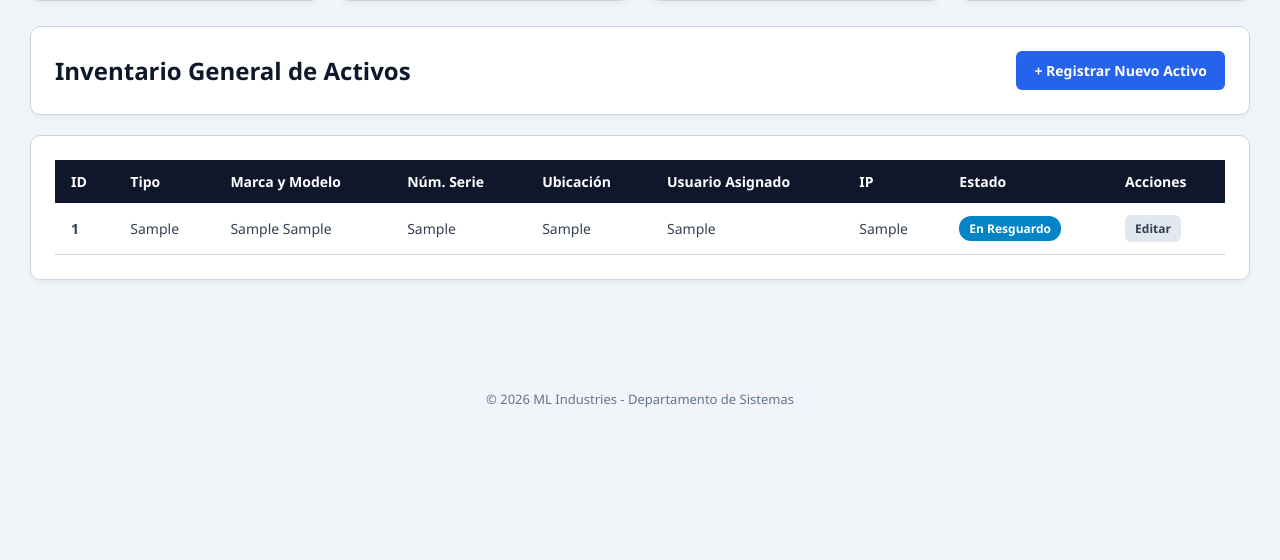
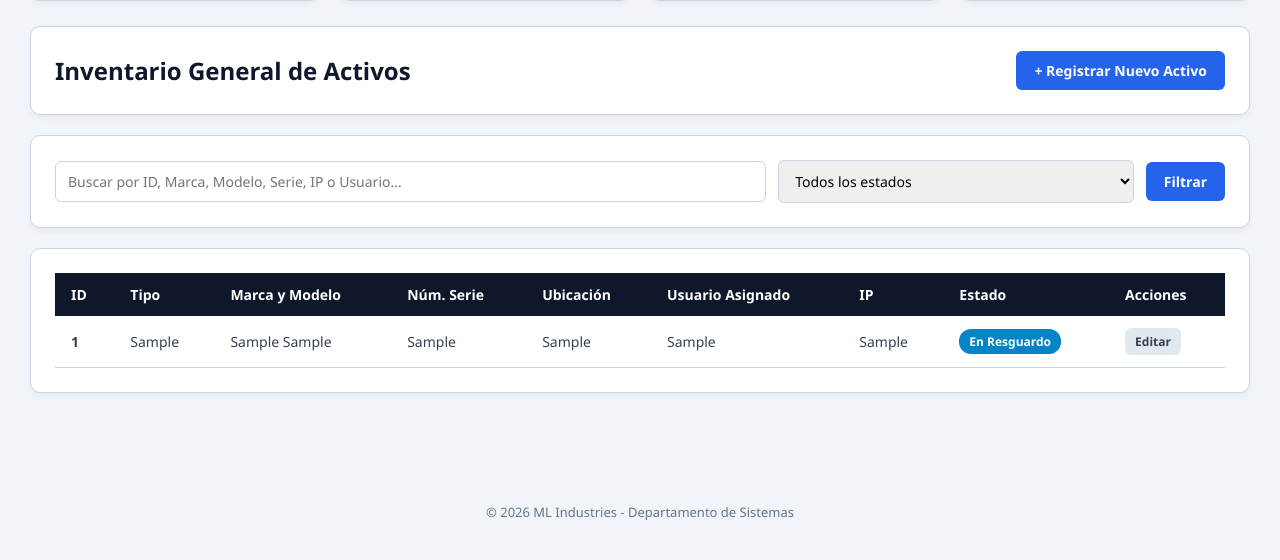
Before and after one commit to MarcoJimenez10/MLI_Sistema_Inventario, a PHP site: page / in a window 1280 px wide. Shown: the part 213-773 px from the top of the page. Run offline with PHP 8.4, Linux system fonts and the light colour scheme; the visitor is signed in with stand-in values (Sample User, id 1); tables that the repository leaves empty or names only in its code hold one stand-in row (values such as "Sample post"); some libraries are stand-ins or nearby versions.

Commit message:
Se agregaron los filtros de busqueda y estado en el dashboard principal

```diff
--- a/assets/css/styles.css
+++ b/assets/css/styles.css
@@ -1,4 +1,3 @@
-/* assets/css/styles.css */
 :root {
   --bg-main: #f1f5f9;
   --bg-card: #ffffff;
@@ -245,3 +244,28 @@ tr:hover {
   font-size: 13px;
   margin-top: 40px;
 }
+
+
+
+/* Barra de Búsqueda y Filtros */
+.filter-bar {
+    display: flex;
+    gap: 12px;
+    align-items: center;
+    flex-wrap: wrap;
+}
+
+.filter-input {
+    flex: 2;
+    min-width: 250px;
+}
+
+.filter-select {
+    flex: 1;
+    min-width: 180px;
+}
+
+.filter-actions {
+    display: flex;
+    gap: 8px;
+}
--- a/index.php
+++ b/index.php
@@ -2,18 +2,49 @@
 require_once 'config/database.php';
 require_once 'includes/header.php';
 
-// Consultar totales
+// Consultar totales para las tarjetas KPI (siempre muestran el global)
 $total_activos = $pdo->query("SELECT COUNT(*) FROM activos")->fetchColumn();
 $en_resguardo  = $pdo->query("SELECT COUNT(*) FROM activos WHERE estado = 'En Resguardo'")->fetchColumn();
 $funcionales   = $pdo->query("SELECT COUNT(*) FROM activos WHERE estado = 'Funcional'")->fetchColumn();
 $scrap_count   = $pdo->query("SELECT COUNT(*) FROM activos WHERE estado = 'Dañado / Scrap'")->fetchColumn();
 
-// Consultar los activos registrados
-$query = "SELECT * FROM activos ORDER BY fecha_registro DESC";
-$stmt  = $pdo->prepare($query);
-$stmt->execute();
+
+$busqueda      = trim($_GET['buscar'] ?? '');
+$filtro_estado = trim($_GET['estado'] ?? '');
+
+
+$sql = "SELECT * FROM activos WHERE 1=1";
+$params = [];
+
+if (!empty($busqueda)) {
+    $sql .= " AND (
+                id_activo LIKE :b1 OR
+                tipo_equipo LIKE :b2 OR
+                marca LIKE :b3 OR
+                modelo LIKE :b4 OR
+                numero_serie LIKE :b5 OR
+                ubicacion LIKE :b6 OR
+                usuario_asignado LIKE :b7 OR
+                direccion_ip LIKE :b8
+              )";
+    $termino = "%$busqueda%";
+    for ($i = 1; $i <= 8; $i++) {
+        $params["b$i"] = $termino;
+    }
+}
+
+if (!empty($filtro_estado)) {
+    $sql .= " AND estado = :estado";
+    $params['estado'] = $filtro_estado;
+}
+
+$sql .= " ORDER BY fecha_registro DESC";
+
+$stmt = $pdo->prepare($sql);
+$stmt->execute($params);
 $activos = $stmt->fetchAll();
 ?>
+
 
 <div class="kpi-grid">
     <div class="card kpi-card">
@@ -34,9 +65,39 @@ $activos = $stmt->fetchAll();
     </div>
 </div>
 
+
 <div class="card toolbar-card">
     <h2 class="toolbar-title">Inventario General de Activos</h2>
     <a href="modules/inventory/nuevo.php" class="btn btn-primary">+ Registrar Nuevo Activo</a>
+</div>
+
+
+<div class="card">
+    <form action="index.php" method="GET" class="filter-bar">
+        <div class="filter-input">
+            <input type="text" name="buscar" class="form-control" placeholder="Buscar por ID, Marca, Modelo, Serie, IP o Usuario..." value="<?= htmlspecialchars($busqueda) ?>">
+        </div>
+
+        <div class="filter-select">
+            <select name="estado" class="form-control">
+                <option value="">Todos los estados</option>
+                <?php
+                $estados_lista = ['Funcional', 'En Resguardo', 'En Mantenimiento', 'Dañado / Scrap'];
+                foreach ($estados_lista as $est) {
+                    $selected = ($filtro_estado === $est) ? 'selected' : '';
+                    echo "<option value=\"$est\" $selected>$est</option>";
+                }
+                ?>
+            </select>
+        </div>
+
+        <div class="filter-actions">
+            <button type="submit" class="btn btn-primary">Filtrar</button>
+            <?php if (!empty($busqueda) || !empty($filtro_estado)): ?>
+                <a href="index.php" class="btn btn-secondary">Limpiar</a>
+            <?php endif; ?>
+        </div>
+    </form>
 </div>
 
 <div class="card">
@@ -62,10 +123,10 @@ $activos = $stmt->fetchAll();
                             <td><strong><?= htmlspecialchars($act['id_activo']) ?></strong></td>
                             <td><?= htmlspecialchars($act['tipo_equipo']) ?></td>
                             <td><?= htmlspecialchars($act['marca']) ?> <?= htmlspecialchars($act['modelo']) ?></td>
-                            <td><?= htmlspecialchars($act['numero_serie']) ?></td>
-                            <td><?= htmlspecialchars($act['ubicacion']) ?></td>
-                            <td><?= htmlspecialchars($act['usuario_asignado']) ?></td>
-                            <td><?= htmlspecialchars($act['direccion_ip']) ?></td>
+                            <td><?= htmlspecialchars($act['numero_serie'] ?? '-') ?></td>
+                            <td><?= htmlspecialchars($act['ubicacion'] ?? '-') ?></td>
+                            <td><?= htmlspecialchars($act['usuario_asignado'] ?? '-') ?></td>
+                            <td><?= htmlspecialchars($act['direccion_ip'] ?? '-') ?></td>
                             <td>
                                 <?php
                                 $class_badge = 'badge-funcional';
@@ -83,7 +144,7 @@ $activos = $stmt->fetchAll();
                 <?php else: ?>
                     <tr>
                         <td colspan="9" class="empty-table-msg">
-                            No hay activos registrados en el sistema.
+                            No se encontraron activos que coincidan con la búsqueda.
                         </td>
                     </tr>
                 <?php endif; ?>
```
